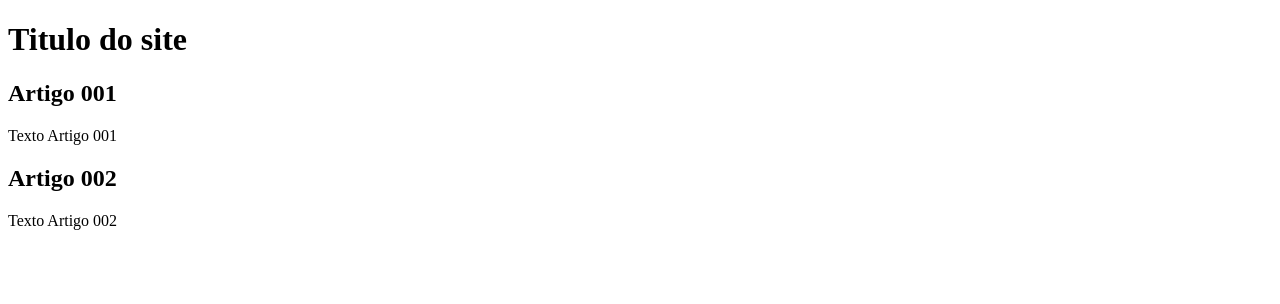
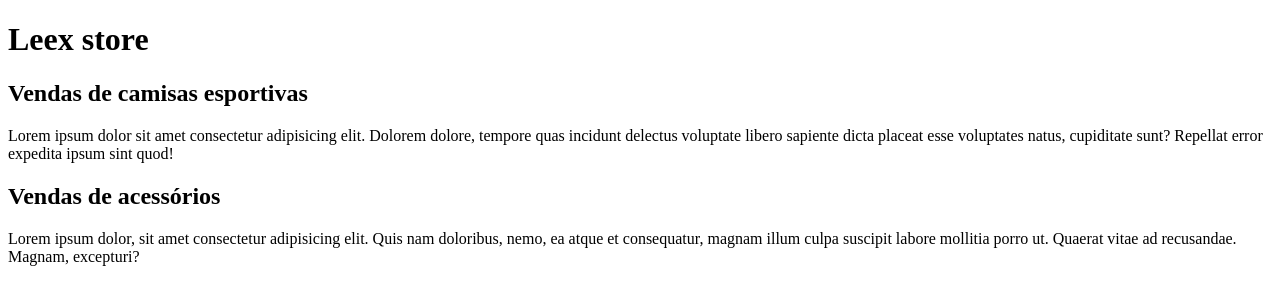
Before and after one commit to AlexSouza0/Projeto-Site, a plain HTML site: page index.html in a window 1280 px wide. Drawn offline with Linux system fonts and the light colour scheme.

Commit message:
comecei a escrever o conteudo

```diff
--- a/index.html
+++ b/index.html
@@ -8,14 +8,14 @@
 <body>
     <main>
         <header>
-            <h1>Titulo do site</h1>
+            <h1>Leex store</h1>
         </header>
         <article>
-            <h2>Artigo 001</h2>
-            <p>Texto Artigo 001</p>
+            <h2>Vendas de camisas esportivas</h2>
+            <p>Lorem ipsum dolor sit amet consectetur adipisicing elit. Dolorem dolore, tempore quas incidunt delectus voluptate libero sapiente dicta placeat esse voluptates natus, cupiditate sunt? Repellat error expedita ipsum sint quod!</p>
             <article>
-                <h2>Artigo 002</h2>
-                <p>Texto Artigo 002</p>
+                <h2>Vendas de acessórios</h2>
+                <p>Lorem ipsum dolor, sit amet consectetur adipisicing elit. Quis nam doloribus, nemo, ea atque et consequatur, magnam illum culpa suscipit labore mollitia porro ut. Quaerat vitae ad recusandae. Magnam, excepturi?</p>
             </article>
         </article>
     </main>
```
